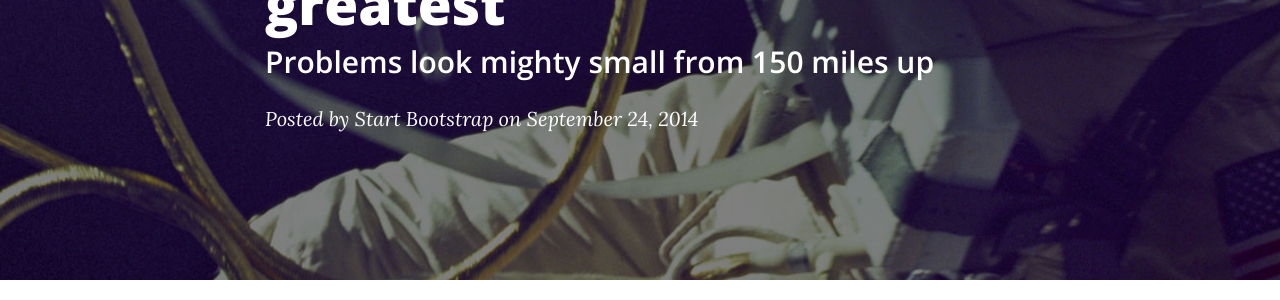
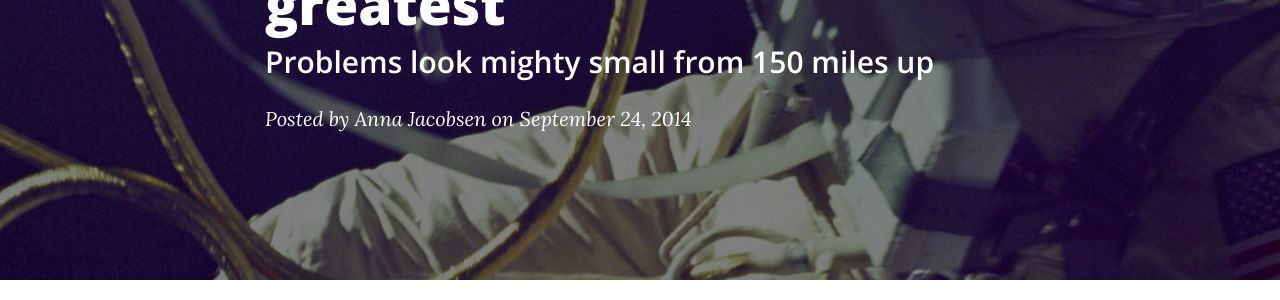
Before and after one commit to annaj/annaj, a Jekyll site: the page built from _posts/2014-09-24-man-must-explore.markdown, in a window 1280 px wide and 900 px high. Shown: the part 317-617 px from the top of the window. Built offline with Jekyll 4.4.1, drawn with Linux system fonts in a browser that asks for light colours; nearby versions of some CDN libraries.

Commit message:
Fix blog posts

```diff
--- a/_posts/2014-07-01-dreams.markdown
+++ b/_posts/2014-07-01-dreams.markdown
@@ -31,7 +31,7 @@ header-img: "img/post-bg-02.jpg"
 <p>As we got further and further away, it [the Earth] diminished in size. Finally it shrank to the size of a marble, the most beautiful you can imagine. That beautiful, warm, living object looked so fragile, so delicate, that if you touched it with a finger it would crumble and fall apart. Seeing this has to change a man.</p>
 
 <a href="#">
-    <img src="{{ site.baseurl }}/img/post-sample-image.jpg" alt="Post Sample Image">
+    <img src="{{ site.url }}/img/post-sample-image.jpg" alt="Post Sample Image">
 </a>
 <span class="caption text-muted">To go places and do things that have never been done before – that’s what living is all about.</span>
 
--- a/_posts/2014-07-08-failure-is-not-an-option.markdown
+++ b/_posts/2014-07-08-failure-is-not-an-option.markdown
@@ -3,7 +3,7 @@ layout:     post
 title:      "Failure is not an option"
 subtitle:   "Many say exploration is part of our destiny, but it’s actually our duty to future generations."
 date:       2014-07-08 12:00:00
-author:     "Start Bootstrap"
+author:     "Anna Jacobsen"
 header-img: "img/post-bg-03.jpg"
 ---
 
@@ -32,7 +32,7 @@ header-img: "img/post-bg-03.jpg"
 <p>As we got further and further away, it [the Earth] diminished in size. Finally it shrank to the size of a marble, the most beautiful you can imagine. That beautiful, warm, living object looked so fragile, so delicate, that if you touched it with a finger it would crumble and fall apart. Seeing this has to change a man.</p>
 
 <a href="#">
-    <img src="{{ site.baseurl }}/img/post-sample-image.jpg" alt="Post Sample Image">
+    <img src="{{ site.url }}/img/post-sample-image.jpg" alt="Post Sample Image">
 </a>
 <span class="caption text-muted">To go places and do things that have never been done before – that’s what living is all about.</span>
 
--- a/_posts/2014-08-24-science-has-not-yet-mastered-prophecy.markdown
+++ b/_posts/2014-08-24-science-has-not-yet-mastered-prophecy.markdown
@@ -3,7 +3,7 @@ layout:     post
 title:      "Science has not yet mastered prophecy"
 subtitle:   "We predict too much for the next year and yet far too little for the next ten."
 date:       2014-08-24 12:00:00
-author:     "Start Bootstrap"
+author:     "Anna Jacobsen"
 header-img: "img/post-bg-04.jpg"
 ---
 
@@ -32,7 +32,7 @@ header-img: "img/post-bg-04.jpg"
 <p>As we got further and further away, it [the Earth] diminished in size. Finally it shrank to the size of a marble, the most beautiful you can imagine. That beautiful, warm, living object looked so fragile, so delicate, that if you touched it with a finger it would crumble and fall apart. Seeing this has to change a man.</p>
 
 <a href="#">
-    <img src="{{ site.baseurl }}/img/post-sample-image.jpg" alt="Post Sample Image">
+    <img src="{{ site.url }}/img/post-sample-image.jpg" alt="Post Sample Image">
 </a>
 <span class="caption text-muted">To go places and do things that have never been done before – that’s what living is all about.</span>
 
--- a/_posts/2014-09-18-i-believe.markdown
+++ b/_posts/2014-09-18-i-believe.markdown
@@ -2,7 +2,7 @@
 layout:     post
 title:      "I believe every human has a finite number of heartbeats. I don't intend to waste any of mine."
 date:       2014-09-18 12:00:00
-author:     "Start Bootstrap"
+author:     "Anna Jacobsen"
 header-img: "img/post-bg-05.jpg"
 ---
 
@@ -31,7 +31,7 @@ header-img: "img/post-bg-05.jpg"
 <p>As we got further and further away, it [the Earth] diminished in size. Finally it shrank to the size of a marble, the most beautiful you can imagine. That beautiful, warm, living object looked so fragile, so delicate, that if you touched it with a finger it would crumble and fall apart. Seeing this has to change a man.</p>
 
 <a href="#">
-    <img src="{{ site.baseurl }}/img/post-sample-image.jpg" alt="Post Sample Image">
+    <img src="{{ site.url }}/img/post-sample-image.jpg" alt="Post Sample Image">
 </a>
 <span class="caption text-muted">To go places and do things that have never been done before – that’s what living is all about.</span>
 
--- a/_posts/2014-09-24-man-must-explore.markdown
+++ b/_posts/2014-09-24-man-must-explore.markdown
@@ -3,7 +3,7 @@ layout:     post
 title:      "Man must explore, and this is exploration at its greatest"
 subtitle:   "Problems look mighty small from 150 miles up"
 date:       2014-09-24 12:00:00
-author:     "Start Bootstrap"
+author:     "Anna Jacobsen"
 header-img: "img/post-bg-06.jpg"
 ---
 
@@ -32,7 +32,7 @@ header-img: "img/post-bg-06.jpg"
 <p>As we got further and further away, it [the Earth] diminished in size. Finally it shrank to the size of a marble, the most beautiful you can imagine. That beautiful, warm, living object looked so fragile, so delicate, that if you touched it with a finger it would crumble and fall apart. Seeing this has to change a man.</p>
 
 <a href="#">
-    <img src="{{ site.baseurl }}/img/post-sample-image.jpg" alt="Post Sample Image">
+    <img src="{{ site.url }}/img/post-sample-image.jpg" alt="Post Sample Image">
 </a>
 <span class="caption text-muted">To go places and do things that have never been done before – that’s what living is all about.</span>
 
```
